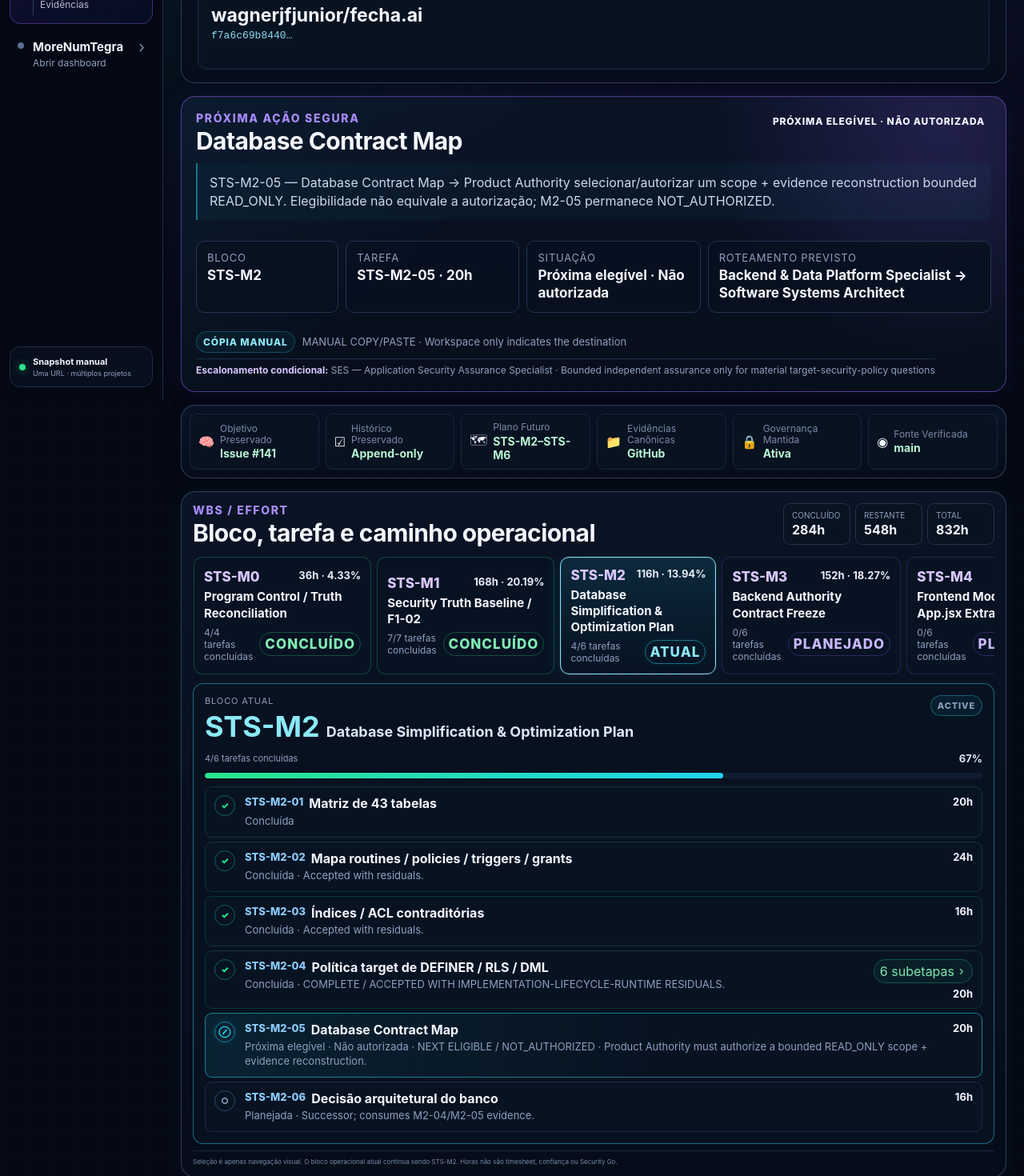
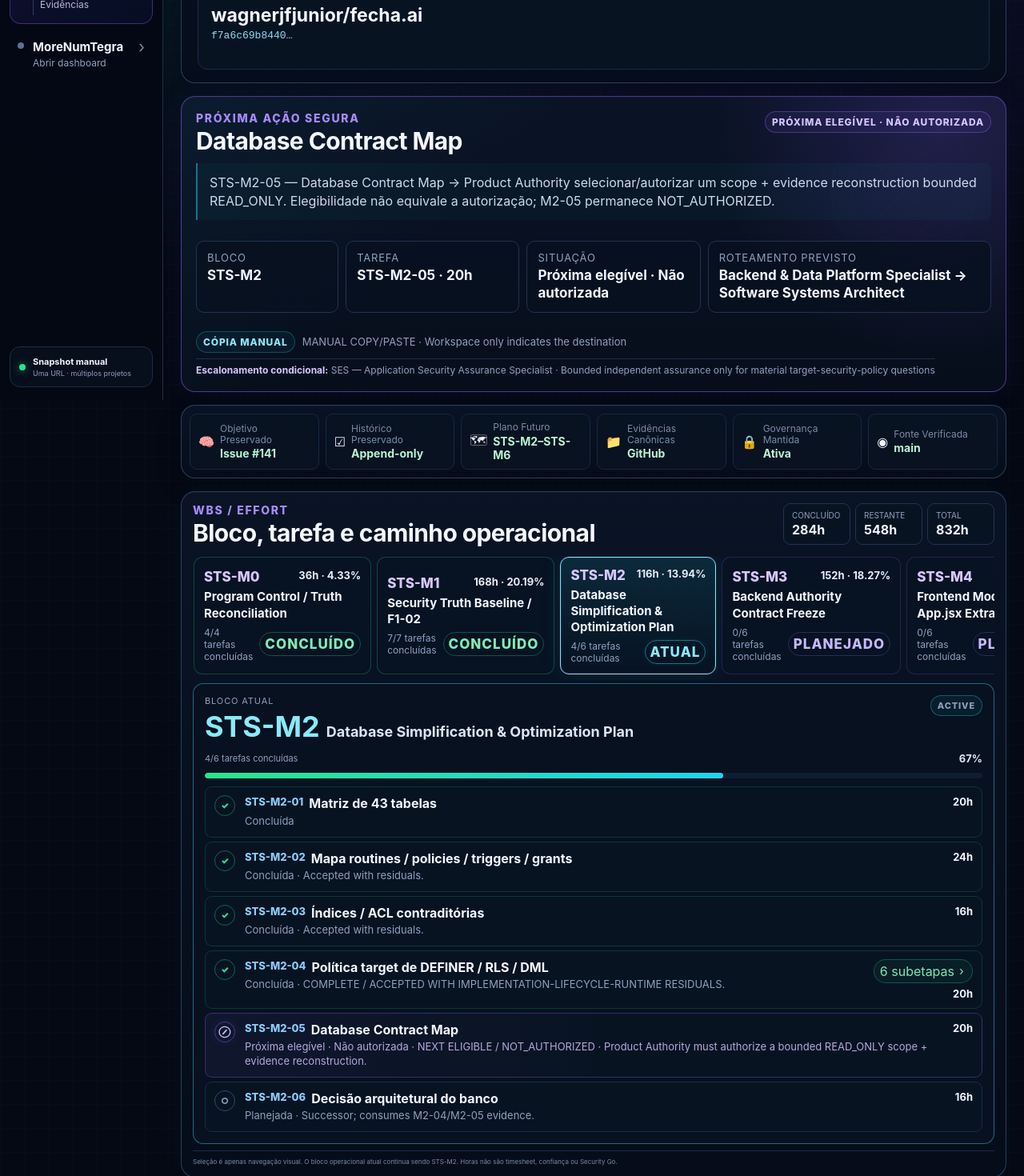
Before and after one commit to wagnerjfjunior/sfjm-workspace, a Next.js app: page / in a window 1280 px wide. Shown: the part 300-1770 px from the top of the page at 80% size. Built offline with nearby package versions, Linux system fonts and the light colour scheme.

Commit message:
design: mark eligible unauthorized gate distinctly

```diff
--- a/app/globals.css
+++ b/app/globals.css
@@ -2967,3 +2967,28 @@ body {
     margin-top: 5px;
   }
 }
+
+
+/* Eligibility is not authorization */
+.statusPill.restricted {
+  color: #d4c4ff;
+  border: 1px solid rgba(139, 92, 246, .42);
+  background: rgba(139, 92, 246, .08);
+}
+
+.focusTask.eligibleUnauthorized {
+  border-color: rgba(139, 92, 246, .34);
+  background:
+    linear-gradient(90deg, rgba(139, 92, 246, .055), transparent 52%),
+    #081322;
+}
+
+.focusTask.eligibleUnauthorized .taskStateIcon {
+  color: #cdbfff;
+  border-color: rgba(139, 92, 246, .48);
+  box-shadow: 0 0 12px rgba(139, 92, 246, .10);
+}
+
+.focusTask.eligibleUnauthorized small {
+  color: #b6a8dd;
+}
```
